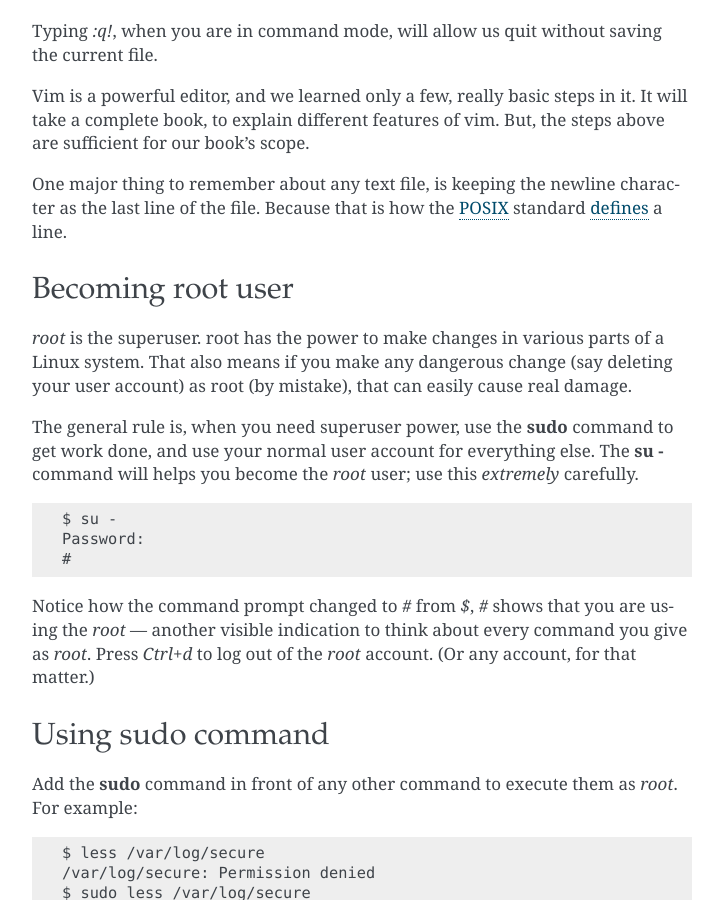
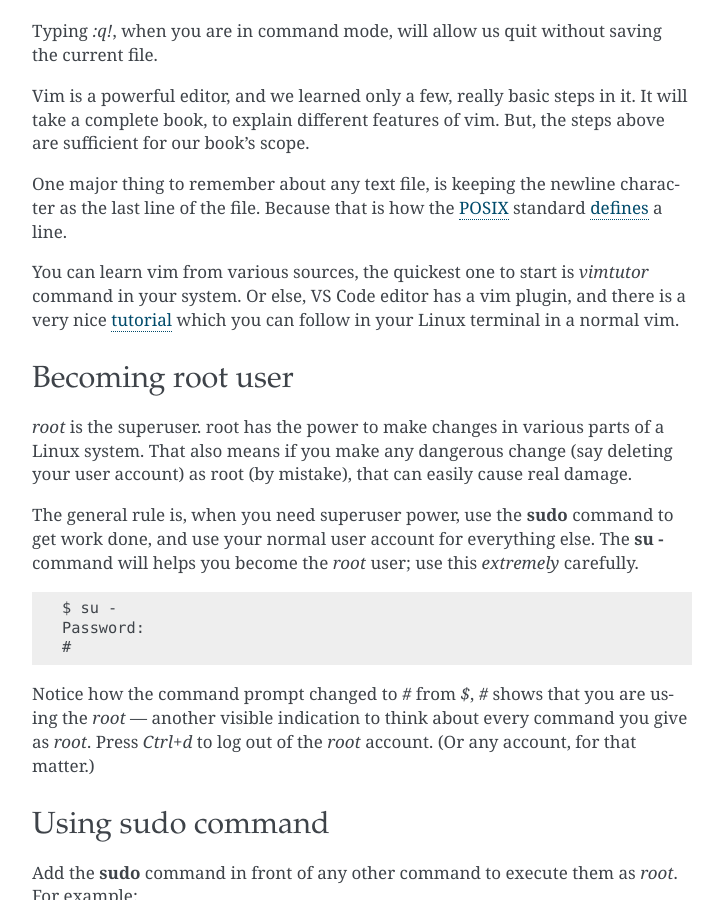
Before and after one commit to kushaldas/lym, a Sphinx documentation site: the page built from docs/useful.rst, in a window 1280 px wide and 900 px high, scrolled down 4205 px. Shown: the whole window, without its empty margins (388-1111 px from the left). Built offline with Sphinx 7.4.7, drawn with Linux system fonts in a browser that asks for light colours; a script that is not in the unit is left out.

Commit message:
Adds links to learn more about vim

```diff
--- a/docs/useful.rst
+++ b/docs/useful.rst
@@ -176,6 +176,11 @@ newline character as the last line of the file. Because that is how the
 `defines <http://pubs.opengroup.org/onlinepubs/9699919799/basedefs/V1_chap03.html#tag_03_206>`_
 a line.
 
+
+You can learn vim from various sources, the quickest one to start is `vimtutor`
+command in your system.  Or else, VS Code editor has a vim plugin, and there is
+a very nice `tutorial <https://www.barbarianmeetscoding.com/boost-your-coding-fu-with-vscode-and-vim/introduction/>`_
+which you can follow in your Linux terminal in a normal vim.
 
 .. index:: su
 
```
